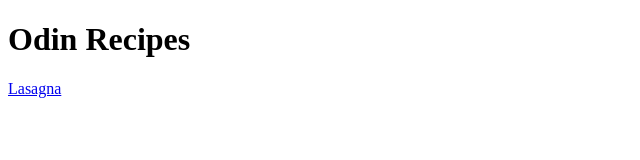
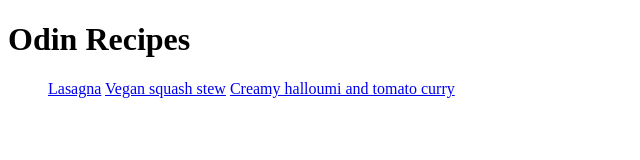
Before and after one commit to cwporcher/odin-recipes, a plain HTML site: page index.html in a window 1280 px wide. Shown: the whole page, without its empty margins (0-640 px from the left). Drawn offline with Linux system fonts and the light colour scheme.

Commit message:
added new links

```diff
--- a/index.html
+++ b/index.html
@@ -7,6 +7,12 @@
 
     <body>
         <h1>Odin Recipes</h1>
+
+        <ul>
         <a href="recipes/lasagna.html">Lasagna</a>
+        <a href="recipes/vegan-squash-stew.html">Vegan squash stew</a>
+        <a href="recipes/Creamy-halloumi-tomato-curry.html">Creamy halloumi and tomato curry</a>
+        </ul>
+
     </body>
 </html>
```
